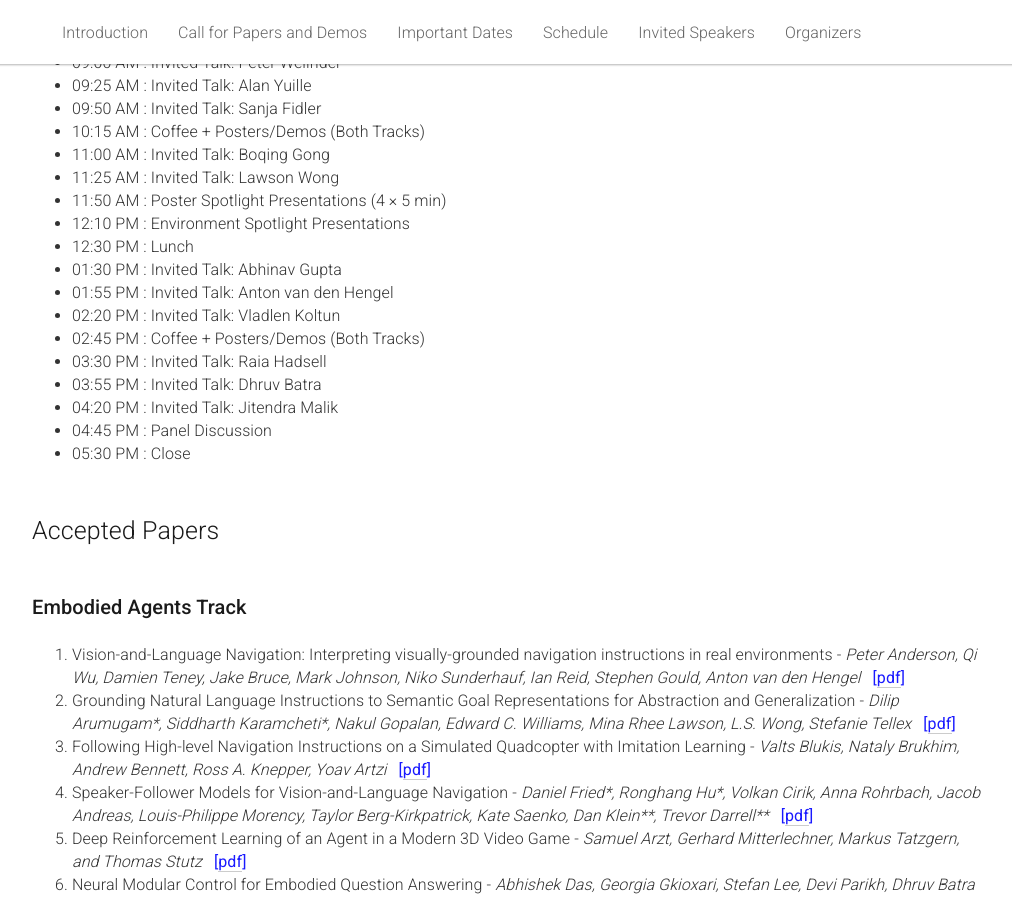
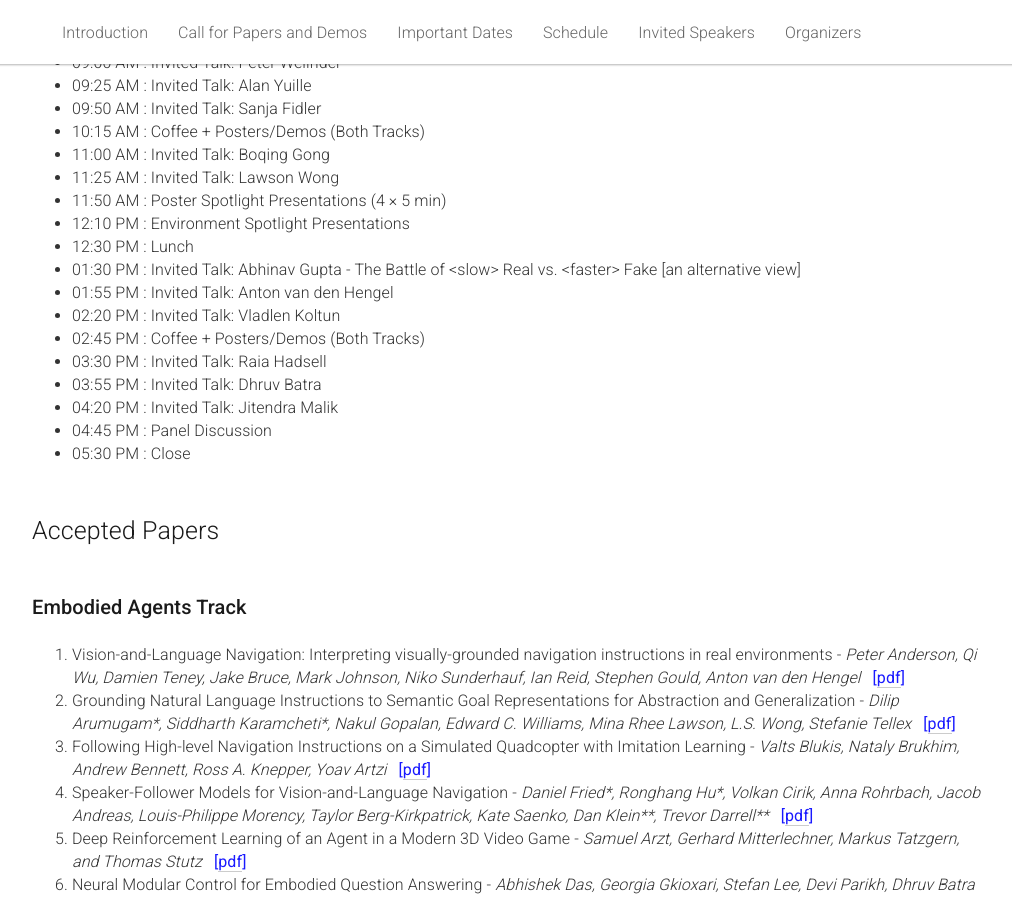
Before and after one commit to eccv18-vlease/eccv18-vlease.github.io, a Jekyll site: the page built from _pages/home.md, in a window 1280 px wide and 900 px high, scrolled down 2318 px. Shown: the whole window, without its empty margins (133-1145 px from the left). Built offline with Jekyll 4.4.1, drawn with Linux system fonts in a browser that asks for light colours.

Commit message:
Adds Abhinav's talk title

```diff
--- a/_pages/home.md
+++ b/_pages/home.md
@@ -188,7 +188,7 @@ acknowledgements: ""
       <li>11:50 AM : Poster Spotlight Presentations (4 × 5 min)</li>
       <li>12:10 PM : Environment Spotlight Presentations</li>
       <li>12:30 PM : Lunch</li>
-      <li>01:30 PM : Invited Talk: Abhinav Gupta</li>
+      <li>01:30 PM : Invited Talk: Abhinav Gupta - The Battle of  &lt;slow&gt; Real vs. &lt;faster&gt; Fake [an alternative view] </li>
       <li>01:55 PM : Invited Talk: Anton van den Hengel</li>
       <li>02:20 PM : Invited Talk: Vladlen Koltun</li>
       <li>02:45 PM : Coffee + Posters/Demos (Both Tracks)</li>
```
